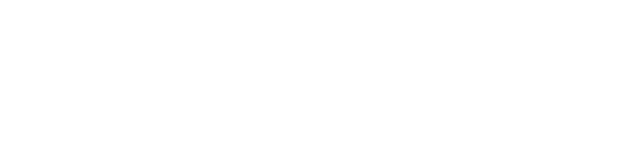
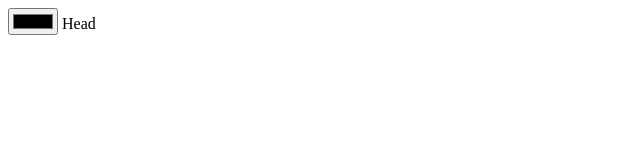
Before and after one commit to anaisgiareiss/anaisgiareiss.github.io, a plain HTML site: page projects/project-1/index.html in a window 1280 px wide. Shown: the whole page, without its empty margins (0-640 px from the left). Drawn offline with Linux system fonts and the light colour scheme.

Commit message:
Update index.html

```diff
--- a/projects/project-1/index.html
+++ b/projects/project-1/index.html
@@ -6,5 +6,9 @@
     <title>Document</title>
 </head>
 <body>
+    <div>
+        <input type="color" id="head" name="head" value="##D2F8FF" />
+        <label for="head">Head</label>
+      </div>
 </body>
 </html>
```
